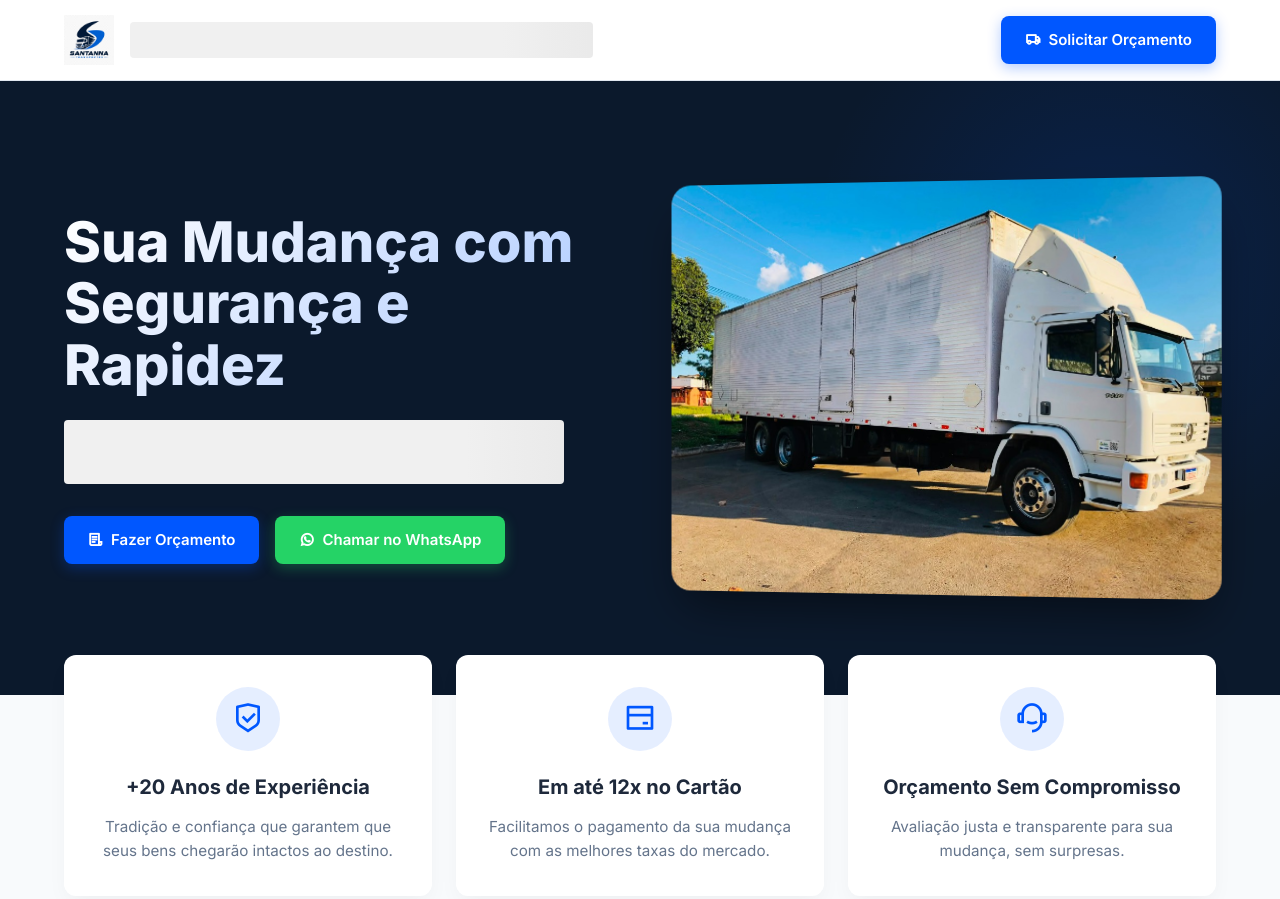
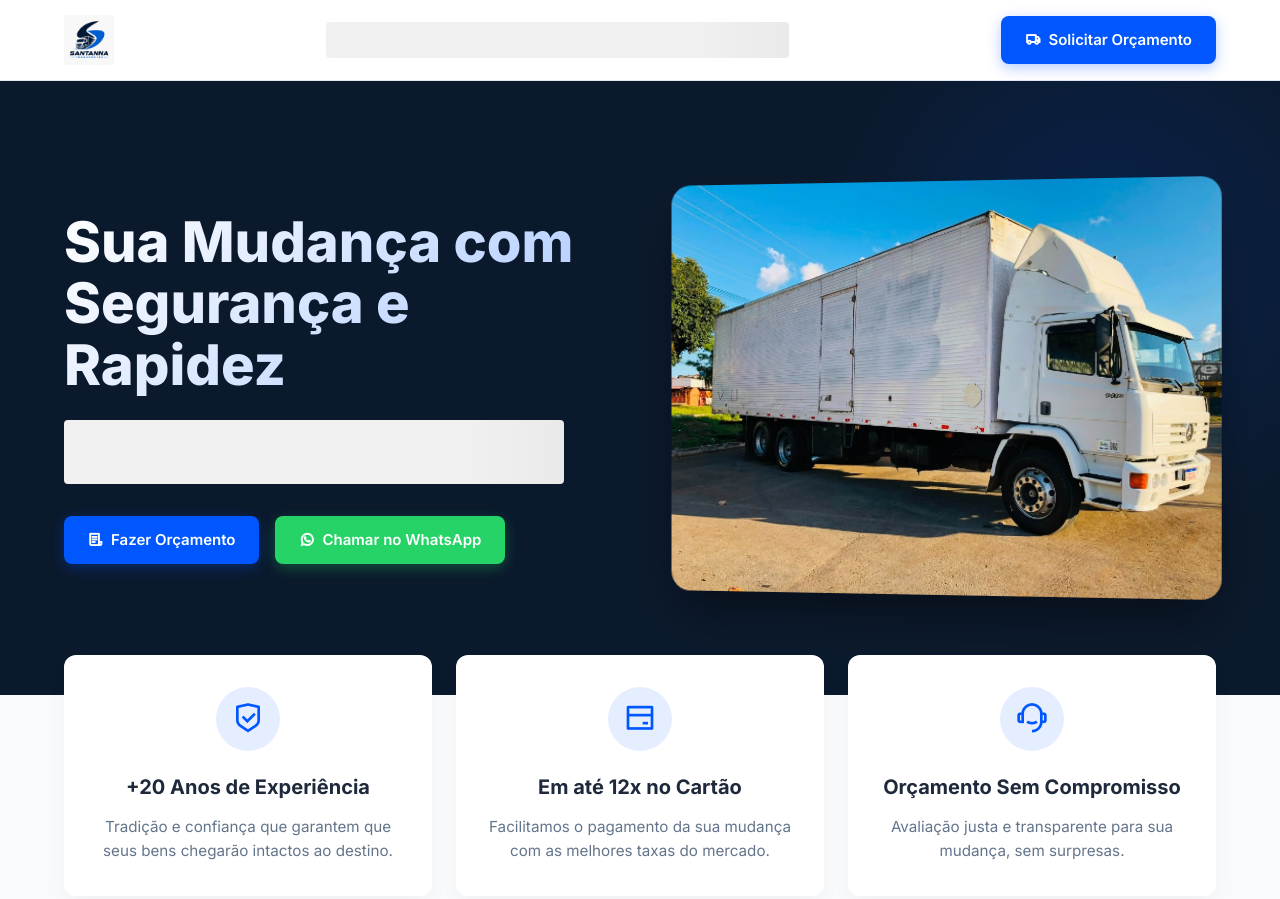
Before and after one commit to thiagobxl-glitch/santanna-mudancas, a website: page public/index.html in a window 1280 px wide. Shown: the top 899 px of the page. Drawn offline with nearby package versions, Linux system fonts and the light colour scheme; no server answers.

Commit message:
style: center header company name

```diff
--- a/public/index.html
+++ b/public/index.html
@@ -11,12 +11,14 @@
 <body>
 
     <header>
-        <div class="container header-inner">
-            <a href="/" class="logo" style="display:flex; align-items:center; gap:16px; text-decoration:none;">
+        <div class="container header-inner" style="display: flex; align-items: center; justify-content: space-between;">
+            <a href="/" class="logo" style="display:flex; align-items:center; text-decoration:none; flex-shrink: 0;">
                 <img id="main-logo" src="/images/logo.png" alt="Santanna Mudanças" style="max-height:60px;">
-                <span id="header-company-name" style="font-weight: 900; font-size: 1.4rem; color: var(--secondary); text-transform: uppercase; display: flex; align-items: center;" data-skeleton>SANTANNA MUDANÇAS E TRANSPORTES</span>
             </a>
-            <div class="header-actions">
+            <div style="flex: 1; text-align: center; padding: 0 16px;">
+                <span id="header-company-name" style="font-weight: 900; font-size: 1.4rem; color: var(--secondary); text-transform: uppercase;" data-skeleton>SANTANNA MUDANÇAS E TRANSPORTES</span>
+            </div>
+            <div class="header-actions" style="flex-shrink: 0;">
                 <a href="javascript:void(0)" onclick="scrollToForm()" class="btn btn-primary" id="header-btn"><i class="ri-truck-line"></i> Solicitar Orçamento</a>
             </div>
         </div>
```
